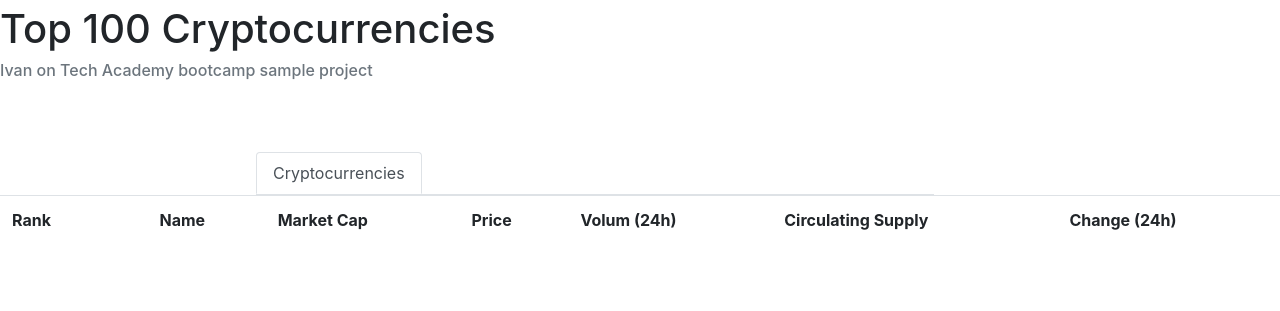
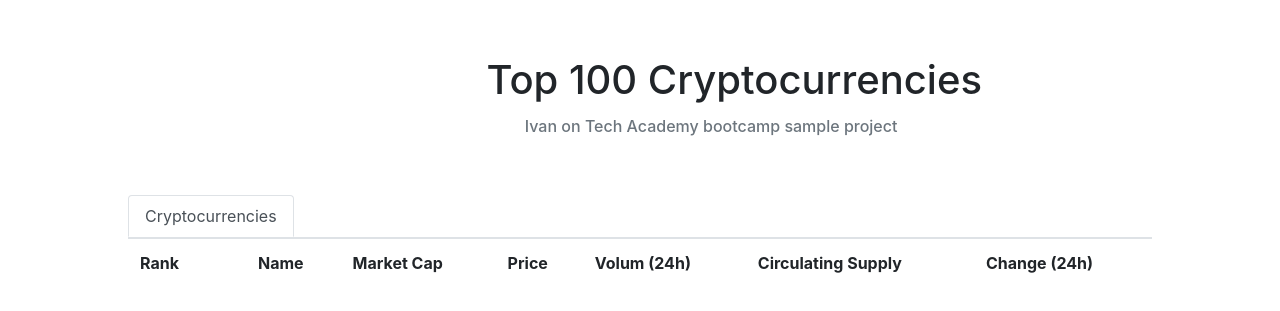
Before and after one commit to Markus-55/PhoenixCoins, a plain HTML site: page index.html in a window 1280 px wide. Shown: the part 73-384 px from the top of the page. Drawn offline with nearby package versions, Linux system fonts and the light colour scheme; no server answers.

Commit message:
Change the margin and the width

```diff
--- a/style.css
+++ b/style.css
@@ -1,10 +1,29 @@
-#heading {
+#heading1 {
   margin-top: 4%;
   margin-left: 38%;
+
+}
+
+#heading2 {
+  margin-top: 1%;
+  margin-left: 41%;
 }
 
 #tabs {
-  margin-top: 5%;
-  margin-left: 20%;
-  margin-right: 27%;
+  margin-top: 4%;
+  margin-left: 10%;
+  margin-right: 10%;
 }
+
+#coinTable {
+  margin-left: 10%;
+  width: 80%;
+}
+
+#img1 {
+  width: 100%;
+}
+
+img {
+  width: 30px;
+}
```
